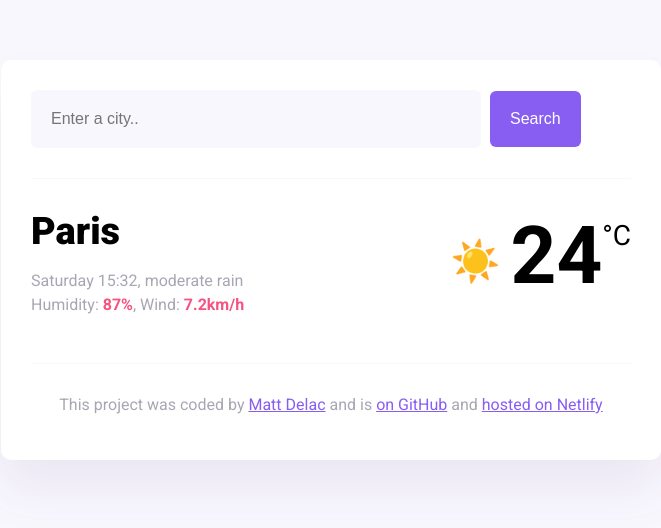
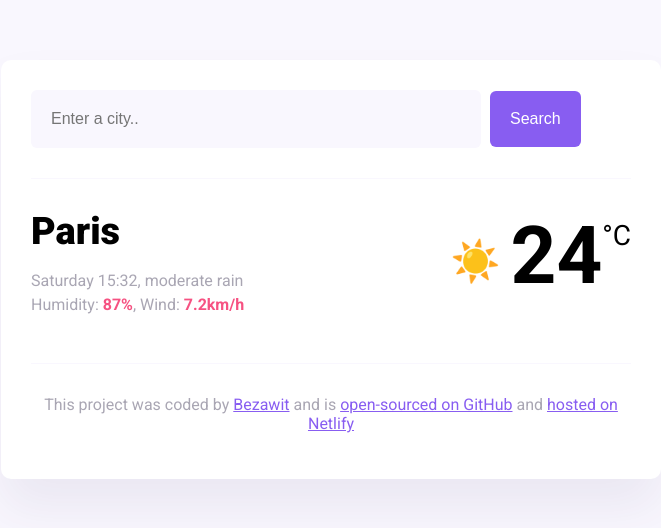
Before and after one commit to Beza12/project-week6, a plain HTML site: page index.html in a window 1280 px wide. Shown: the whole page, without its empty margins (309-970 px from the left). Drawn offline with Linux system fonts and the light colour scheme.

Commit message:
Added GitHub and Netlify link

```diff
--- a/index.html
+++ b/index.html
@@ -45,9 +45,14 @@
       <footer>
         <p>
           This project was coded by
-          <a href="#" target="_blank">Matt Delac</a> and is
-          <a href="#" target="_blank"> on GitHub</a> and
-          <a href="#" target="_blank">hosted on Netlify</a>
+          <a href="#" target="_blank">Bezawit</a> and is
+          <a href="https://github.com/Beza12/project-week6" target="_blank">
+            open-sourced on GitHub</a
+          >
+          and
+          <a href="https://www.netlify.com" target="_blank"
+            >hosted on Netlify</a
+          >
         </p>
       </footer>
     </div>
```
